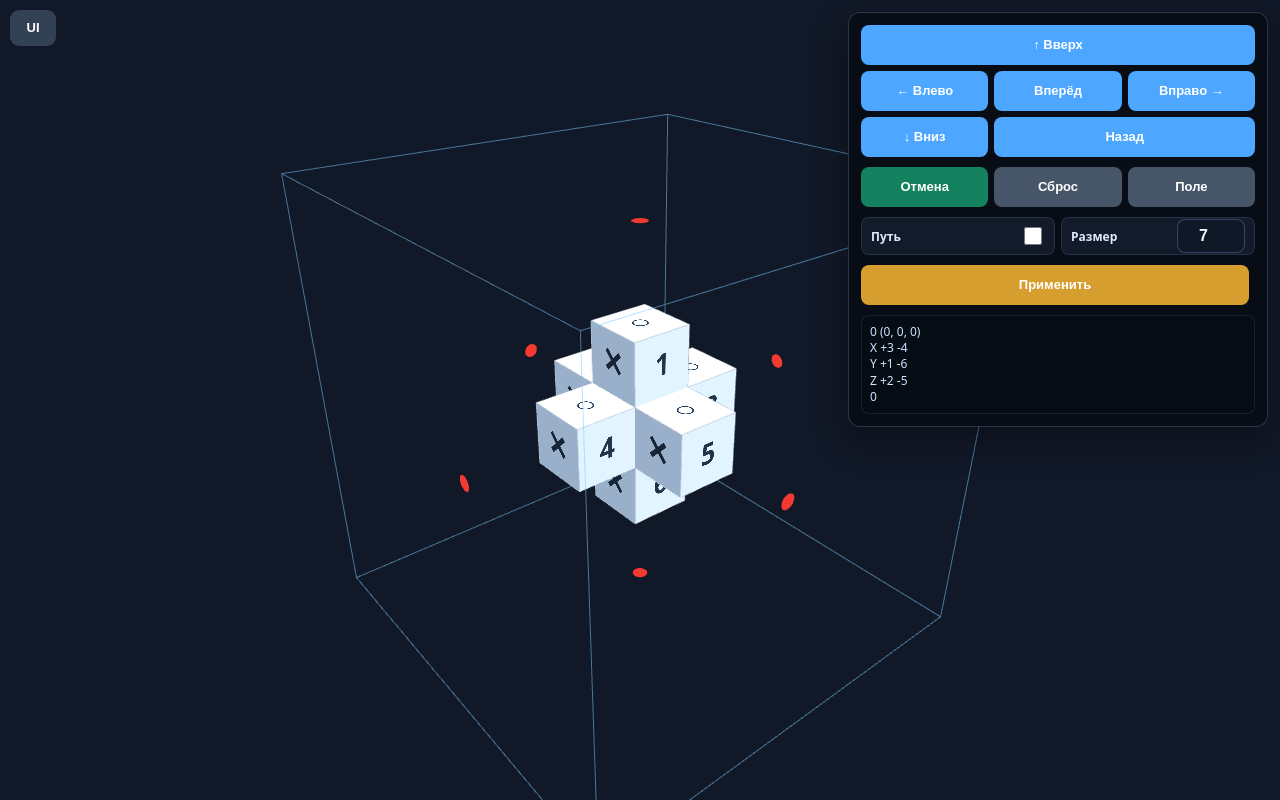
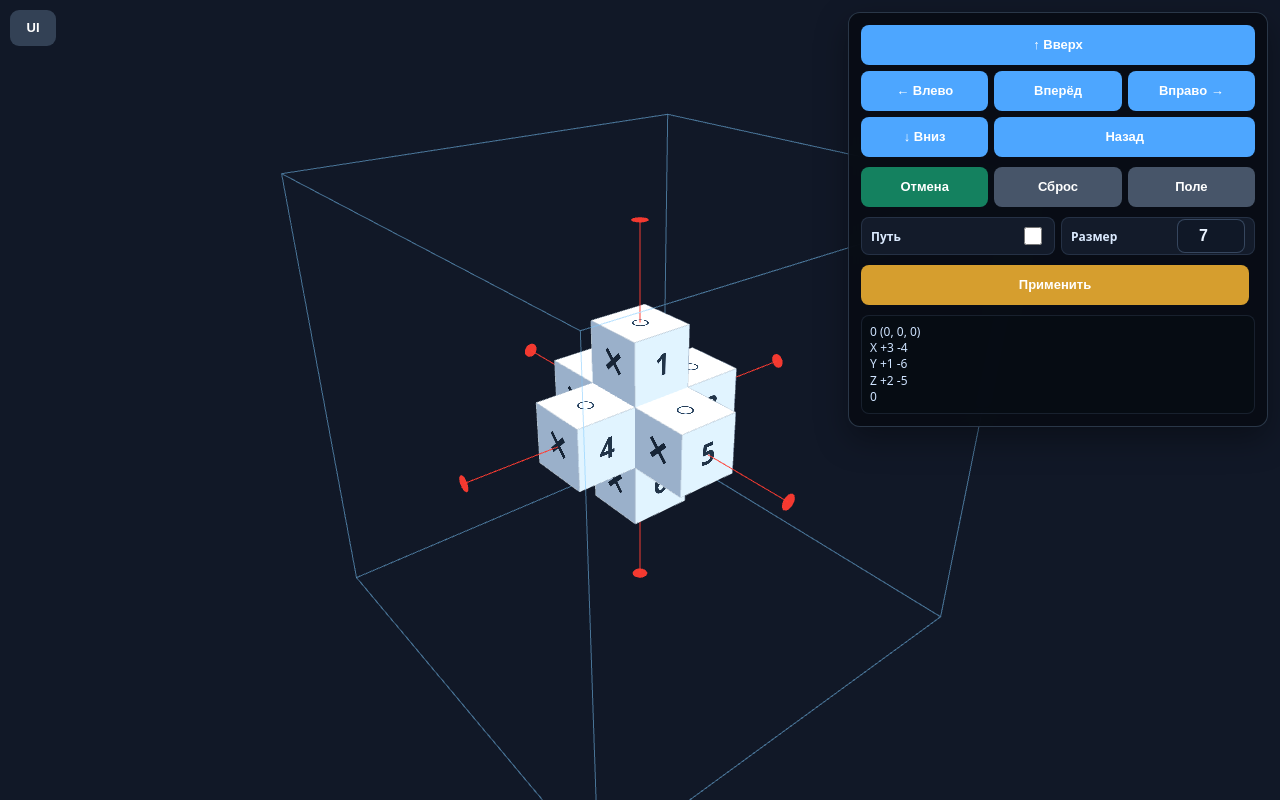
Before and after one commit to l3chat/CubeRoller, a plain HTML site: page cube4d2.html in a window 1280 px wide. Drawn offline with nearby package versions, Linux system fonts and the light colour scheme; animation ran at ten frames a second.

Commit message:
Connect cube4d2 projection dots

```diff
--- a/cube4d2.html
+++ b/cube4d2.html
@@ -655,18 +655,36 @@ function rebuildProjections(){
 
   const half = (fieldSize - 1) / 2;
   const p = fieldVec(state);
-  const eps = 0.01;
   const r = 0.12;
   const geo = new THREE.CircleGeometry(r, 24);
 
   const specs = [
-    {pos:[-half + eps, p.y, p.z], rot:[0, Math.PI/2, 0]},
-    {pos:[ half - eps, p.y, p.z], rot:[0,-Math.PI/2, 0]},
-    {pos:[ p.x, -half + eps, p.z], rot:[ Math.PI/2, 0, 0]},
-    {pos:[ p.x,  half - eps, p.z], rot:[-Math.PI/2, 0, 0]},
-    {pos:[ p.x, p.y, -half + eps], rot:[0,0,0]},
-    {pos:[ p.x, p.y,  half - eps], rot:[0,Math.PI,0]}
+    {pos:[-half, p.y, p.z], rot:[0, Math.PI/2, 0]},
+    {pos:[ half, p.y, p.z], rot:[0,-Math.PI/2, 0]},
+    {pos:[ p.x,-half, p.z], rot:[ Math.PI/2, 0, 0]},
+    {pos:[ p.x, half, p.z], rot:[-Math.PI/2, 0, 0]},
+    {pos:[ p.x, p.y,-half], rot:[0,0,0]},
+    {pos:[ p.x, p.y, half], rot:[0,Math.PI,0]}
   ];
+
+  const projectionLineMaterial = new THREE.LineBasicMaterial({
+    color:0xff3b30,
+    transparent:true,
+    opacity:.72
+  });
+  const projectionLines = [
+    [new THREE.Vector3(-half, p.y, p.z), new THREE.Vector3( half, p.y, p.z)],
+    [new THREE.Vector3( p.x,-half, p.z), new THREE.Vector3( p.x, half, p.z)],
+    [new THREE.Vector3( p.x, p.y,-half), new THREE.Vector3( p.x, p.y, half)]
+  ];
+
+  for(const points of projectionLines){
+    const line = new THREE.Line(
+      new THREE.BufferGeometry().setFromPoints(points),
+      projectionLineMaterial.clone()
+    );
+    projectionGroup.add(line);
+  }
 
   for(const spec of specs){
     const mat = new THREE.MeshBasicMaterial({color:0xff3b30, side:THREE.DoubleSide});
```
Also changed, not shown: PROJECT_MEMORY.md (+1 -0 lines).
